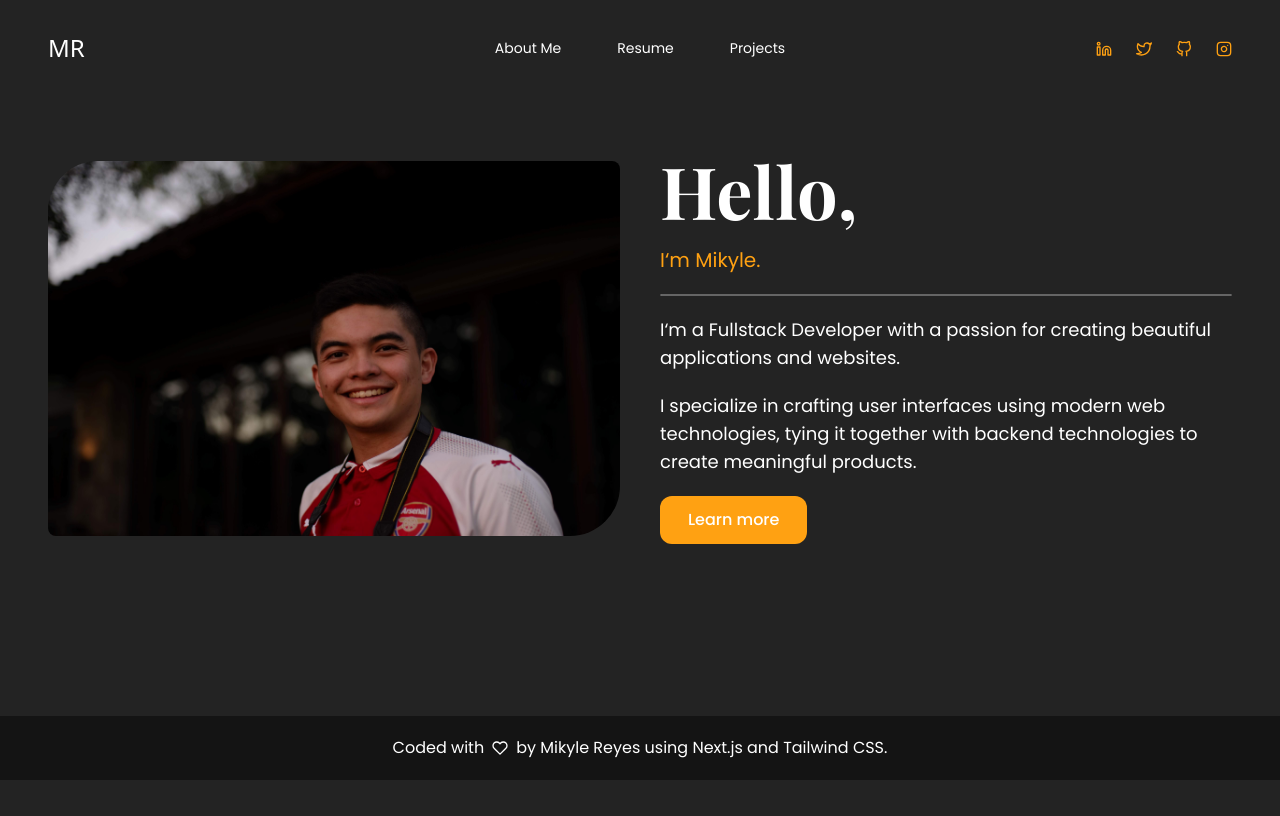
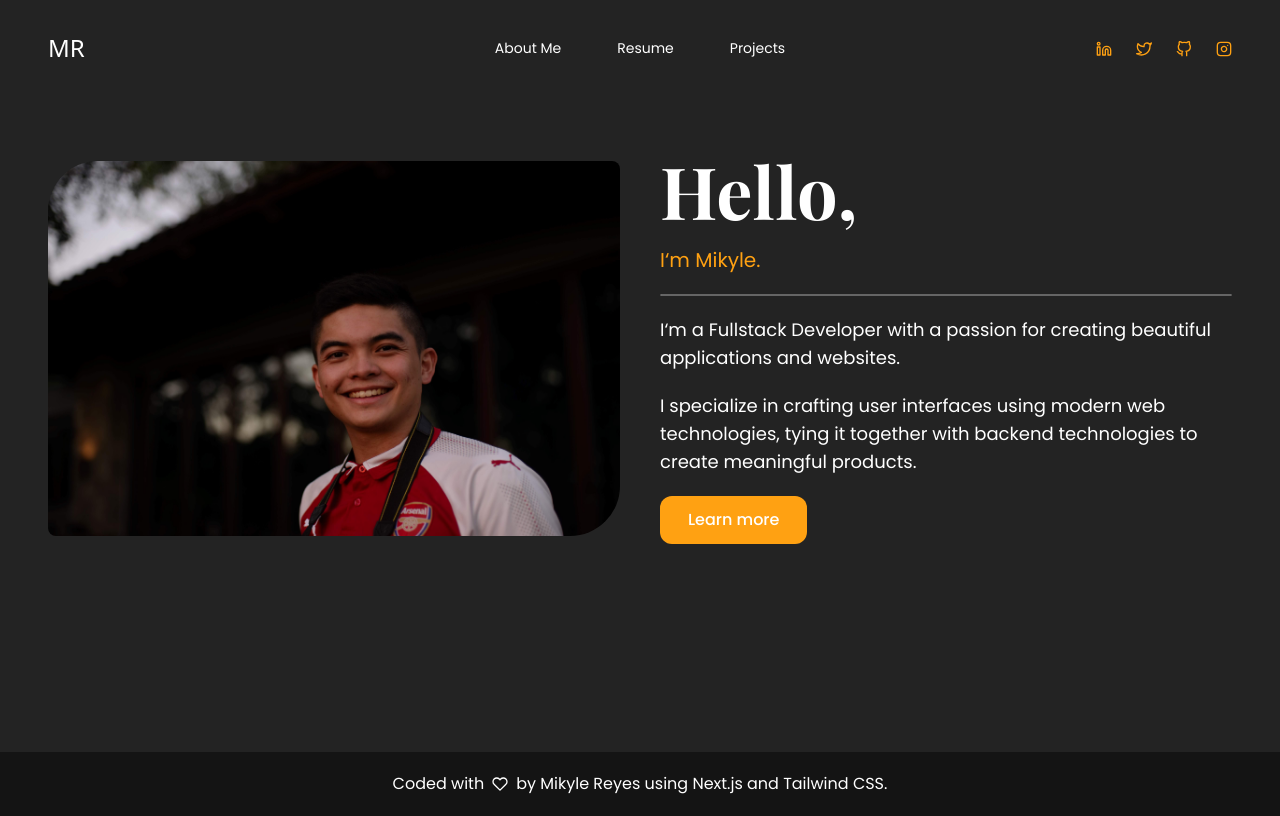
Before and after one commit to muhkyle17/portfolio-website, a Next.js app: page /about-me in a window 1280 px wide. Built offline with nearby package versions, Linux system fonts and the light colour scheme; a web font is replaced by a local one.

Commit message:
Fix footer problem in the about me page

```diff
--- a/pages/about-me.js
+++ b/pages/about-me.js
@@ -6,7 +6,7 @@ import About from '../components/About'
 
 const AboutMePage = () => {
   return (
-    <>
+    <div className='relative h-full min-h-[90vh]'>
       <Head>
         <title>Mikyle Reyes</title>
         <meta name='description' content='Mikyle Reyes' />
@@ -16,8 +16,10 @@ const AboutMePage = () => {
       <div className='mt-24 mb-[7.2rem]'>
         <About />
       </div>
-      <Footer />
-    </>
+      <div className='absolute bottom-0 w-full'>
+        <Footer />
+      </div>
+    </div>
   )
 }
 
```
